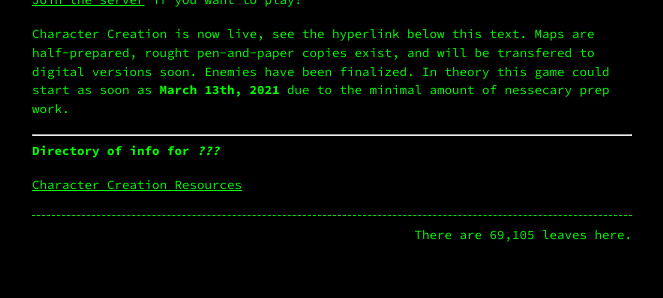
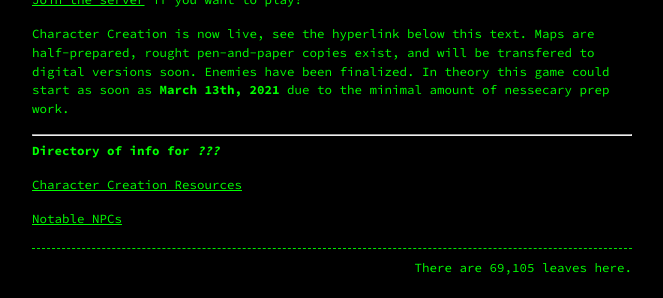
Before and after one commit to Terwilliger69105/69105.github.io, a Jekyll site: the page built from burritoverse.md, in a window 1280 px wide, cut to the strip 1058-1356 px from the top of the page. Shown: the whole strip, without its empty margins (308-971 px from the left). Built offline with Jekyll 4.4.1, drawn with Linux system fonts in a browser that asks for light colours; our own code applies the rules of GitHub Pages for plain Markdown files; before the commit the page ends 1322 px from its top, so only the background shows below that.

Commit message:
Update burritoverse.md

```diff
--- a/burritoverse.md
+++ b/burritoverse.md
@@ -25,3 +25,5 @@ Character Creation is now live, see the hyperlink below this text. Maps are half
 **Directory of info for *???***
 
 [Character Creation Resources](/burritoverse/cc)
+
+[Notable NPCs](/burritoverse/npcs)
```
